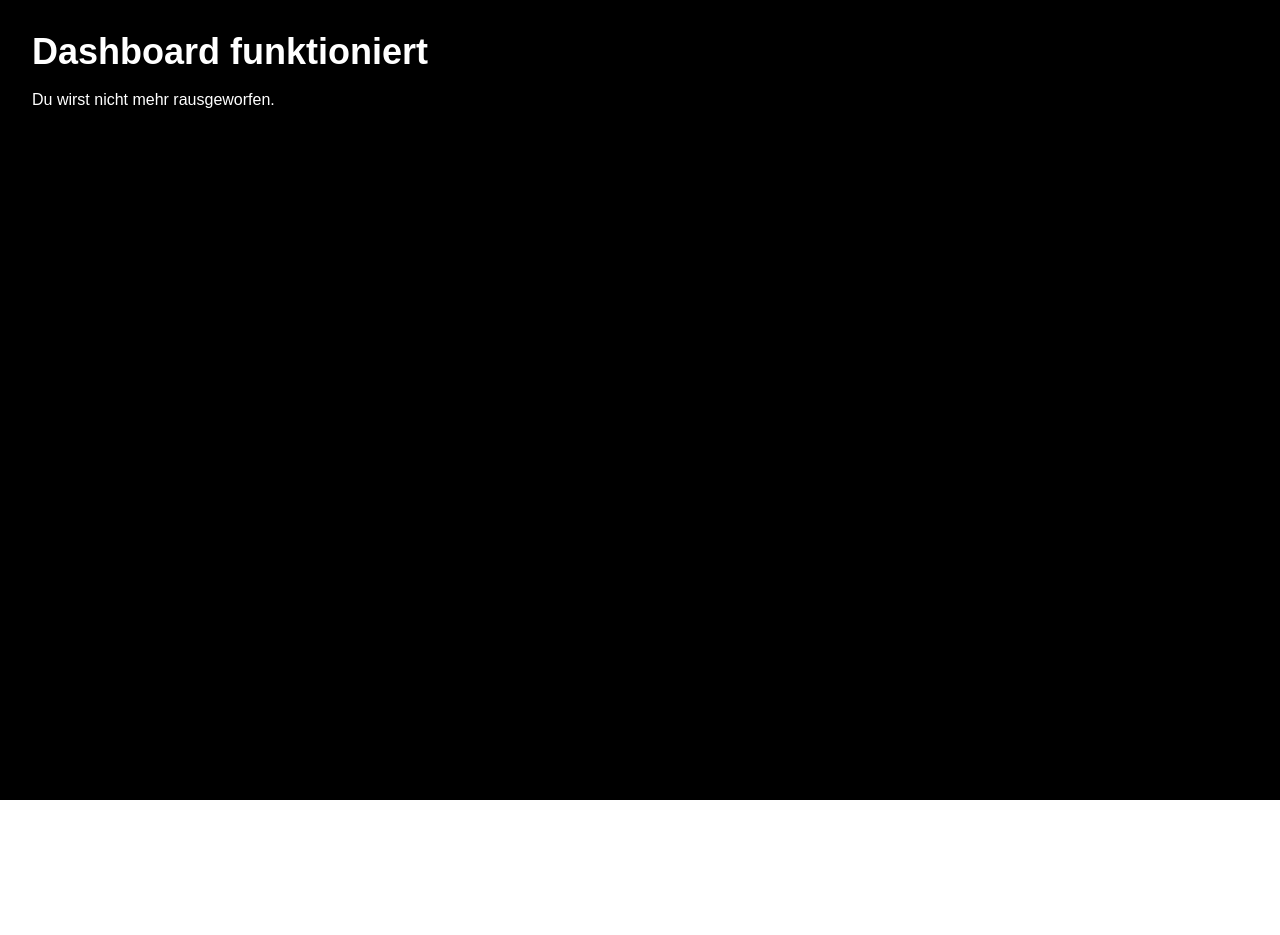
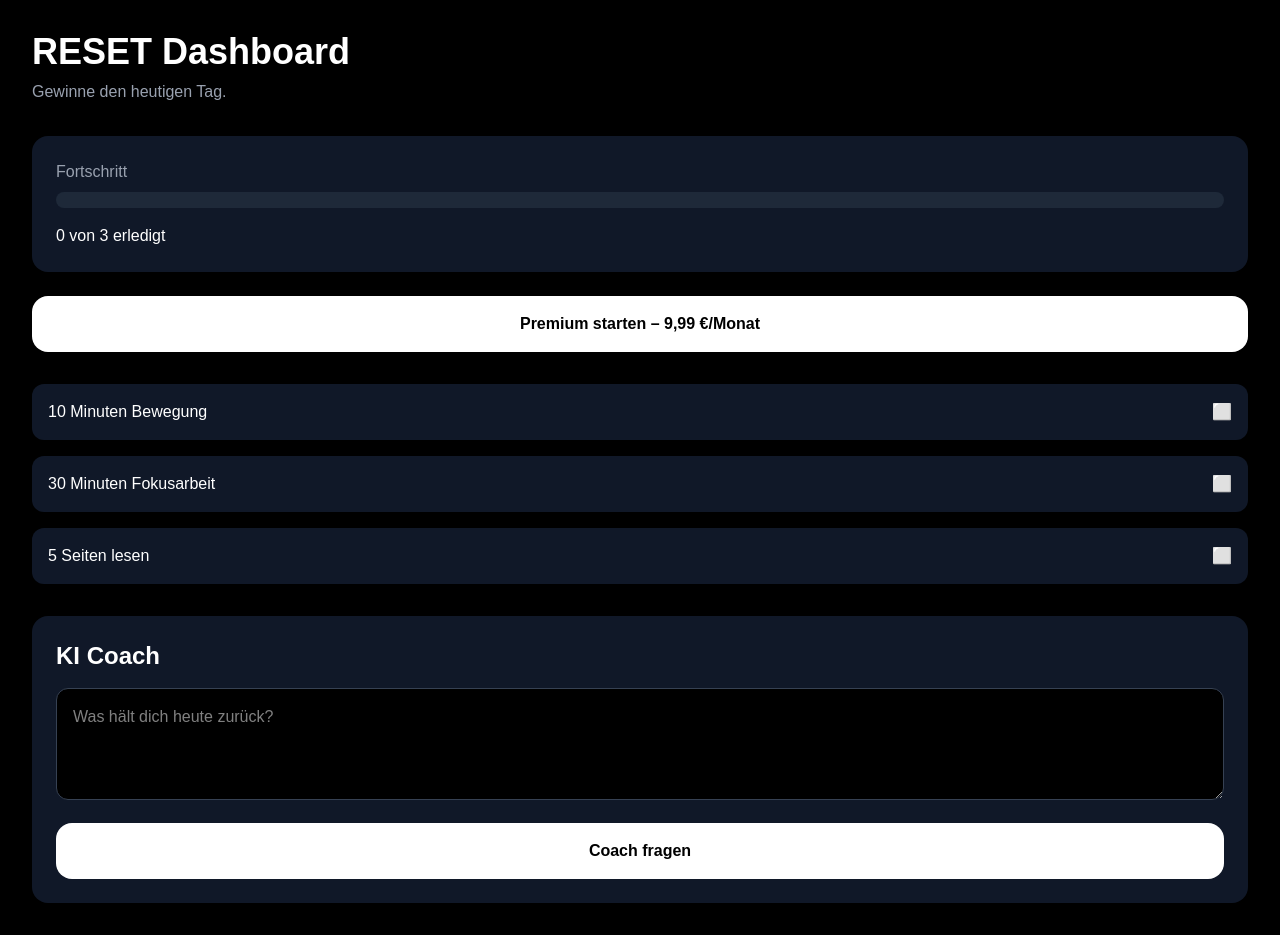
Before and after one commit to niklasgorbatschow06-a11y/reset-app, a Next.js app: page /dashboard in a window 1280 px wide. Before the commit the page ends 800 px from the top, so only its background shows below. Built offline with nearby package versions, Linux system fonts and the light colour scheme; no server answers; the database is empty.

Commit message:
restore dashboard without redirect

```diff
--- a/app/dashboard/page.js
+++ b/app/dashboard/page.js
@@ -1,10 +1,191 @@
 'use client'
 
+import { useEffect, useState } from 'react'
+import { createClient } from '@supabase/supabase-js'
+
+const supabase = createClient(
+  process.env.NEXT_PUBLIC_SUPABASE_URL,
+  process.env.NEXT_PUBLIC_SUPABASE_ANON_KEY
+)
+
 export default function Dashboard() {
+  const [tasks, setTasks] = useState([
+    { id: 1, title: '10 Minuten Bewegung', completed: false },
+    { id: 2, title: '30 Minuten Fokusarbeit', completed: false },
+    { id: 3, title: '5 Seiten lesen', completed: false },
+  ])
+
+  const [premium, setPremium] = useState(false)
+  const [coachInput, setCoachInput] = useState('')
+  const [coachReply, setCoachReply] = useState('')
+  const [coachLoading, setCoachLoading] = useState(false)
+
+  useEffect(() => {
+    checkPremium()
+  }, [])
+
+  const checkPremium = async () => {
+    const { data } = await supabase.auth.getUser()
+
+    const email = data.user?.email || 'test@reset.app'
+
+    const params = new URLSearchParams(window.location.search)
+
+    if (params.get('success') === 'true') {
+      await supabase.from('users').upsert({
+        email,
+        is_premium: true,
+      })
+
+      setPremium(true)
+      return
+    }
+
+    const { data: userData } = await supabase
+      .from('users')
+      .select('*')
+      .eq('email', email)
+      .maybeSingle()
+
+    setPremium(Boolean(userData?.is_premium))
+  }
+
+  const toggleTask = (id) => {
+    setTasks(
+      tasks.map((task) =>
+        task.id === id ? { ...task, completed: !task.completed } : task
+      )
+    )
+  }
+
+  const startCheckout = async () => {
+    const response = await fetch('/api/checkout', {
+      method: 'POST',
+    })
+
+    const text = await response.text()
+    const data = text
+      ? JSON.parse(text)
+      : { error: 'Leere Antwort von /api/checkout' }
+
+    if (data.url) {
+      window.location.href = data.url
+    } else {
+      alert(data.error || 'Checkout Fehler')
+    }
+  }
+
+  const askCoach = async () => {
+    if (!premium) {
+      alert('KI Coach ist nur für Premium verfügbar 🔒')
+      return
+    }
+
+    if (!coachInput.trim()) return
+
+    setCoachLoading(true)
+    setCoachReply('')
+
+    const response = await fetch('/api/coach', {
+      method: 'POST',
+      headers: {
+        'Content-Type': 'application/json',
+      },
+      body: JSON.stringify({
+        message: coachInput,
+      }),
+    })
+
+    const text = await response.text()
+    const data = text
+      ? JSON.parse(text)
+      : { error: 'Leere Antwort vom Coach' }
+
+    setCoachReply(data.reply || data.error || 'Coach konnte nicht antworten.')
+    setCoachLoading(false)
+  }
+
+  const completed = tasks.filter((task) => task.completed).length
+  const progress = Math.round((completed / tasks.length) * 100)
+
   return (
     <main className="min-h-screen bg-black text-white p-8">
-      <h1 className="text-4xl font-bold mb-4">Dashboard funktioniert</h1>
-      <p>Du wirst nicht mehr rausgeworfen.</p>
+      <h1 className="text-4xl font-bold mb-2">RESET Dashboard</h1>
+
+      <p className="text-gray-400 mb-8">
+        Gewinne den heutigen Tag.
+      </p>
+
+      {premium && (
+        <div className="bg-yellow-500 text-black px-4 py-2 rounded-xl mb-6 font-bold">
+          PREMIUM AKTIV 🔥
+        </div>
+      )}
+
+      <div className="bg-gray-900 rounded-2xl p-6 mb-6">
+        <p className="text-gray-400 mb-2">Fortschritt</p>
+
+        <div className="w-full bg-gray-800 rounded-full h-4 mb-4">
+          <div
+            className="bg-white h-4 rounded-full"
+            style={{ width: `${progress}%` }}
+          />
+        </div>
+
+        <p>
+          {completed} von {tasks.length} erledigt
+        </p>
+      </div>
+
+      <button
+        onClick={startCheckout}
+        className="w-full bg-white text-black py-4 rounded-2xl font-bold mb-8"
+      >
+        Premium starten – 9,99 €/Monat
+      </button>
+
+      <div className="space-y-4 mb-8">
+        {tasks.map((task) => (
+          <button
+            key={task.id}
+            onClick={() => toggleTask(task.id)}
+            className="w-full bg-gray-900 p-4 rounded-xl flex justify-between"
+          >
+            <span
+              className={task.completed ? 'line-through text-gray-500' : ''}
+            >
+              {task.title}
+            </span>
+
+            <span>{task.completed ? '✅' : '⬜'}</span>
+          </button>
+        ))}
+      </div>
+
+      <div className="bg-gray-900 rounded-2xl p-6">
+        <h2 className="text-2xl font-bold mb-4">KI Coach</h2>
+
+        <textarea
+          value={coachInput}
+          onChange={(e) => setCoachInput(e.target.value)}
+          placeholder="Was hält dich heute zurück?"
+          className="w-full bg-black border border-gray-700 rounded-xl p-4 mb-4 min-h-28"
+        />
+
+        <button
+          onClick={askCoach}
+          disabled={coachLoading}
+          className="w-full bg-white text-black py-4 rounded-2xl font-bold disabled:opacity-50"
+        >
+          {coachLoading ? 'Coach denkt...' : 'Coach fragen'}
+        </button>
+
+        {coachReply && (
+          <div className="mt-4 bg-black border border-gray-800 rounded-xl p-4 text-gray-300 whitespace-pre-wrap">
+            {coachReply}
+          </div>
+        )}
+      </div>
     </main>
   )
 }
```
